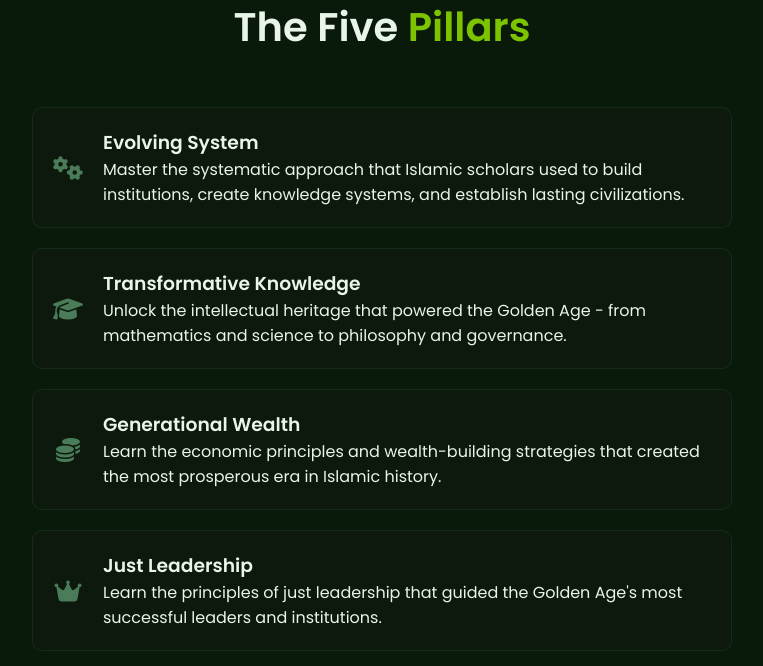
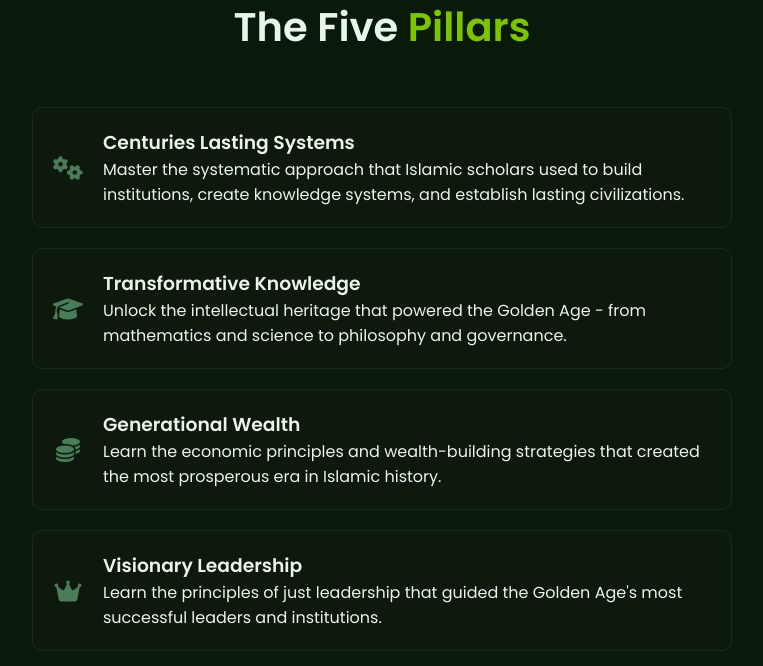
Before and after one commit to Amh-42/linkindeen, a Flask app: page / in a window 1280 px wide. Shown: the part 994-1660 px from the top of the page, without its empty margins (258-1021 px from the left). Run offline with Flask 3, Linux system fonts and the light colour scheme; data that the repository does not hold is empty.

```diff
--- a/templates/index.html
+++ b/templates/index.html
@@ -189,7 +189,7 @@ grid-template-columns: 1fr;
         <ul class="features-list">
             <li data-aos="fade-up" data-aos-delay="100"><i class="fas fa-cogs"></i>
                 <div>
-                    <h3>Evolving System</h3>
+                    <h3>Centuries Lasting Systems</h3>
                     <p>Master the systematic approach that Islamic scholars used to build institutions,
                         create knowledge systems, and establish lasting civilizations.</p>
                 </div>
@@ -210,7 +210,7 @@ grid-template-columns: 1fr;
             </li>
             <li data-aos="fade-up" data-aos-delay="400"><i class="fas fa-crown"></i>
                 <div>
-                    <h3>Just Leadership</h3>
+                    <h3>Visionary Leadership</h3>
                     <p>Learn the principles of just leadership that guided the Golden Age's most successful leaders and
                         institutions.</p>
                 </div>
```
